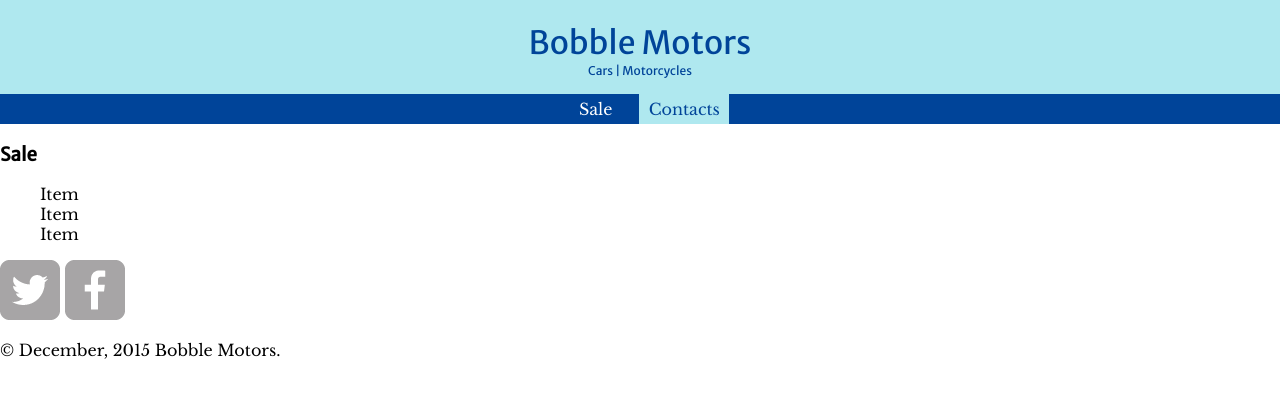
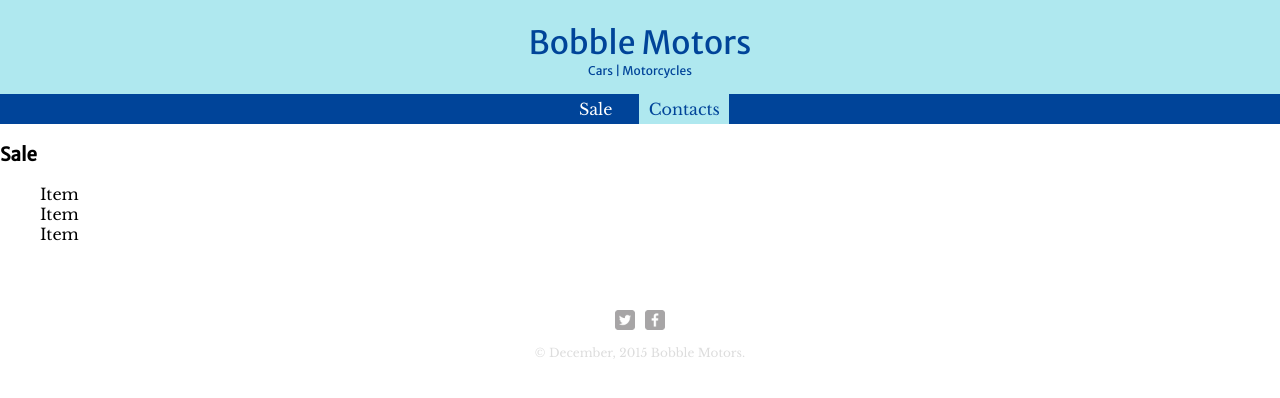
Before and after one commit to portojs/angular-project-5, a website: page app/index.html in a window 1280 px wide. Drawn offline with nearby package versions, Linux system fonts and the light colour scheme.

Commit message:
Styling footer

```diff
--- a/app/css/app.css
+++ b/app/css/app.css
@@ -83,3 +83,22 @@ nav a.selected {
   background-color: #afe8ef;
   color: #004499;
 }
+
+
+
+/********************************************************
+FOOTER
+*********************************************************/
+
+footer {
+  text-align: center;
+  color: #ddd;
+  font-size: 0.75em;
+  padding-top: 50px;
+}
+
+.social-icon {
+  width: 20px;
+  height: 20px;
+  margin: 0 3px;
+}
```
